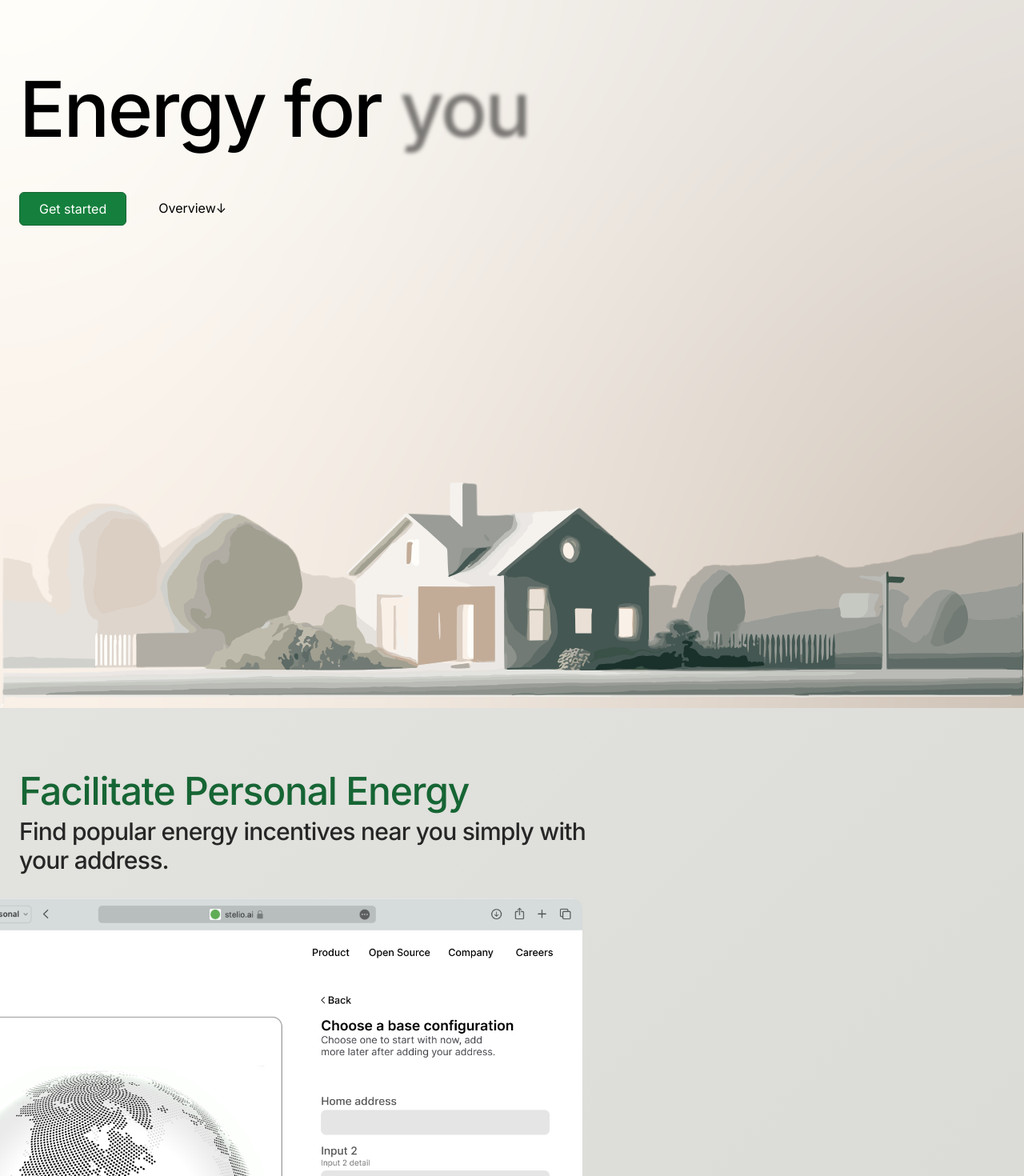
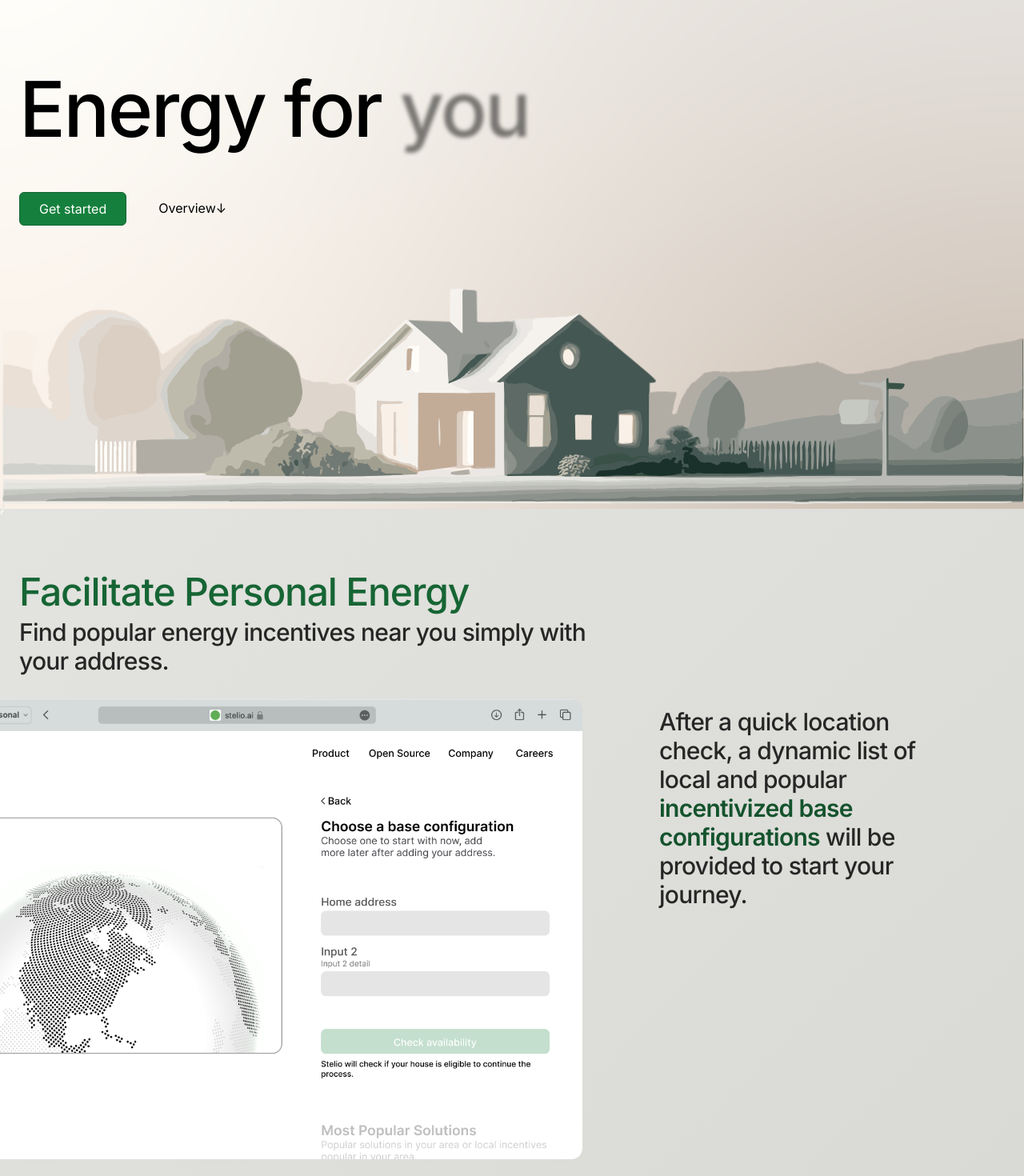
Before and after one commit to degstn/anole, a Next.js app in the folder frontend/: page / in a window 1280 px wide. Shown: the part 120-1590 px from the top of the page at 80% size. Built offline with nearby package versions, Linux system fonts and the light colour scheme.

Commit message:
changed margins for staging

```diff
--- a/frontend/src/app/(client)/page.tsx
+++ b/frontend/src/app/(client)/page.tsx
@@ -56,7 +56,7 @@ export default function Home() {
         <div className="flex">
         <a
           href="mailto:d@degstn.com"
-          className="inline-block bg-green-700 border border-green-800 hover:bg-green-800 text-white px-6 py-2 mt-0 mb-20 rounded-md mx-6"
+          className="inline-block bg-green-700 border border-green-800 hover:bg-green-800 text-white px-6 py-2 mt-0 sm:mb-20 rounded-md mx-6"
         >
           Get started
         </a>
@@ -69,7 +69,7 @@ export default function Home() {
                         <span className="no-underline" style={{ textDecoration: 'none' }}>&#8595;</span>
                     </a>
                     </div>
-        <picture className="pt-60">
+        <picture className="absolute sm:pt-60 lg:mt-60">
           <Image
             src="/steliographic.svg"
             alt="Stelio Logo"
@@ -102,10 +102,11 @@ export default function Home() {
             height={500}
           />
         </picture>
-        </div>
-        <p className="text-xl lg:text-3xl tracking-tight max-w-3xl text-neutral-800 font-medium mb-5 mx-6">
+
+        <p className="text-xl lg:text-3xl tracking-tight max-w-sm text-neutral-800 font-medium mt-5 mx-6">
         <span>After a quick location check, a dynamic list of local and popular <span className="font-semibold text-green-900">incentivized base configurations</span> will be provided to start your journey.</span>
         </p>
+        </div>
 
 
         <div ref={otherRef} id="otherRef">
```
